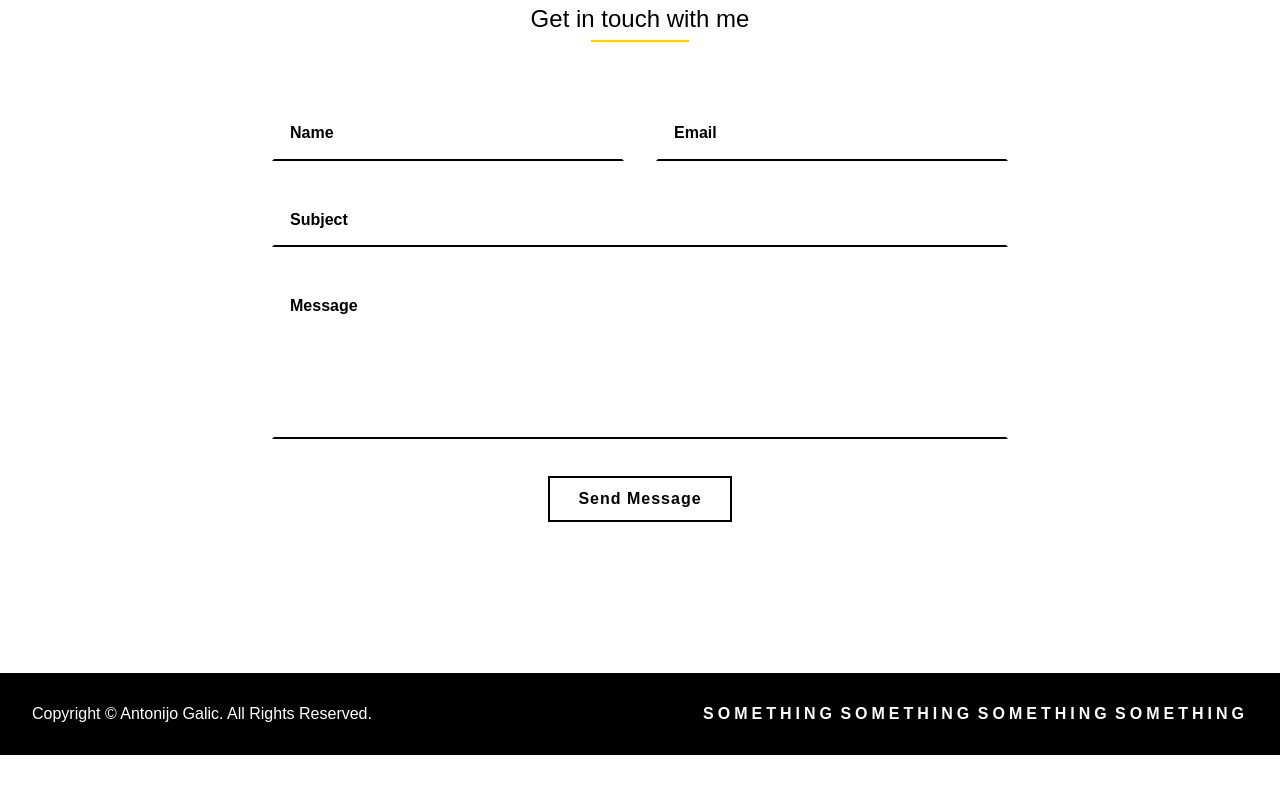
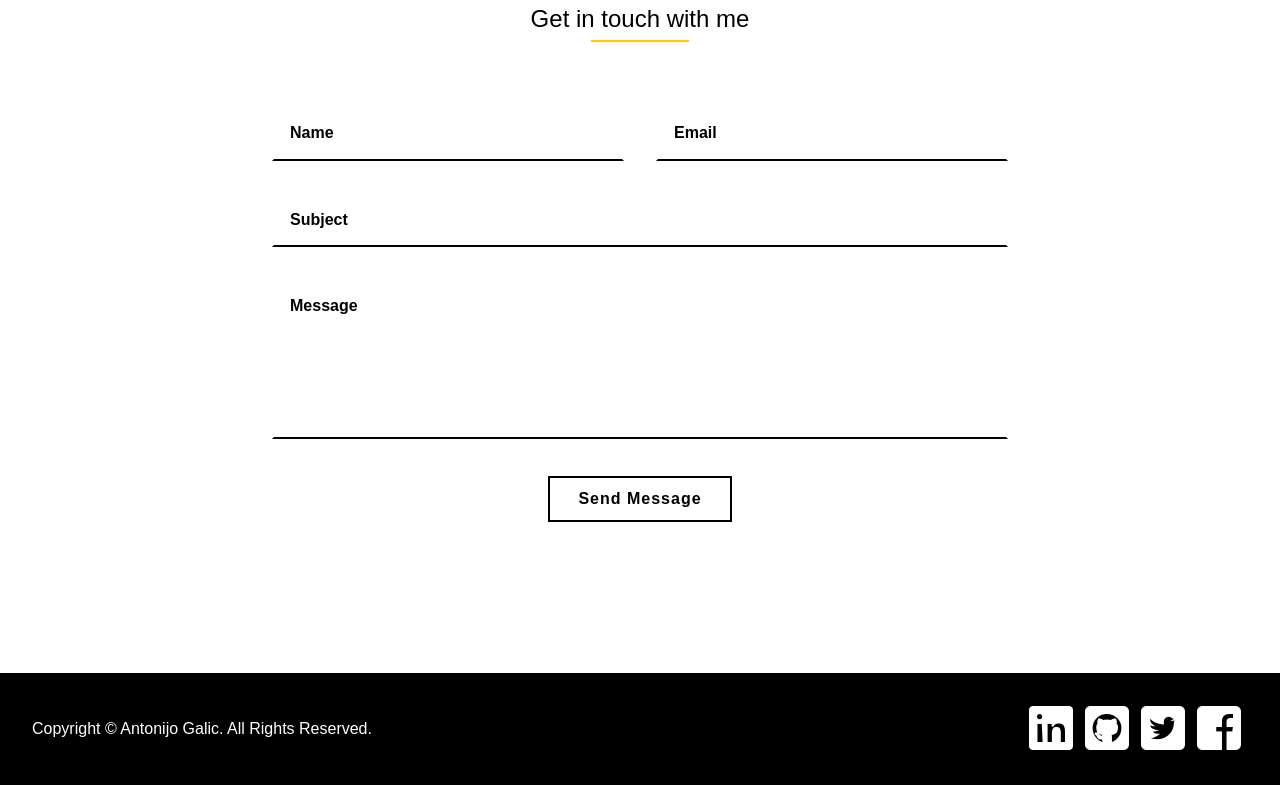
Before and after one commit to Galiant/portfolioV2, a website: page index.html in a window 1280 px wide. Shown: the part 2527-3312 px from the top of the page. Before the commit the page ends 3282 px from the top, so only its background shows below. Drawn offline with nearby package versions, Linux system fonts and the light colour scheme; a web font is replaced by a local one.

Commit message:
Added social icons

```diff
--- a/assets/sass/_footer.sass
+++ b/assets/sass/_footer.sass
@@ -4,8 +4,17 @@ footer
   justify-content: space-between
   flex-wrap: wrap
   align-content: center
+  align-items: center
   background-color: $black
   color: $white
 
   & > div
     padding: 2rem
+
+  .social
+    display: flex
+    justify-content: space-around
+    width: 14rem
+
+  .fab:hover
+    color: $yellow
--- a/index.html
+++ b/index.html
@@ -102,11 +102,19 @@
     <div>
       <p>Copyright &copy; Antonijo Galic. All Rights Reserved.</p>
     </div>
-    <div>
-      <a href="#" target="_blank"/>Something</a>
-      <a href="#" target="_blank" />Something</a>
-      <a href="#" target="_blank" />Something</a>
-      <a href="#" target="_blank" />Something</a>
+    <div class="social">
+      <a href="#" target="_blank"/>
+        <i class="fab fa-linkedin fa-3x"></i>
+      </a>
+      <a href="#" target="_blank" />
+        <i class="fab fa-github-square fa-3x"></i>
+      </a>
+      <a href="#" target="_blank" />
+        <i class="fab fa-twitter-square fa-3x"></i>
+      </a>
+      <a href="#" target="_blank" />
+        <i class="fab fa-facebook-square fa-3x"></i>
+      </a>
     </div>
   </footer>
 
```
Also changed, not shown: assets/css/style.css.
